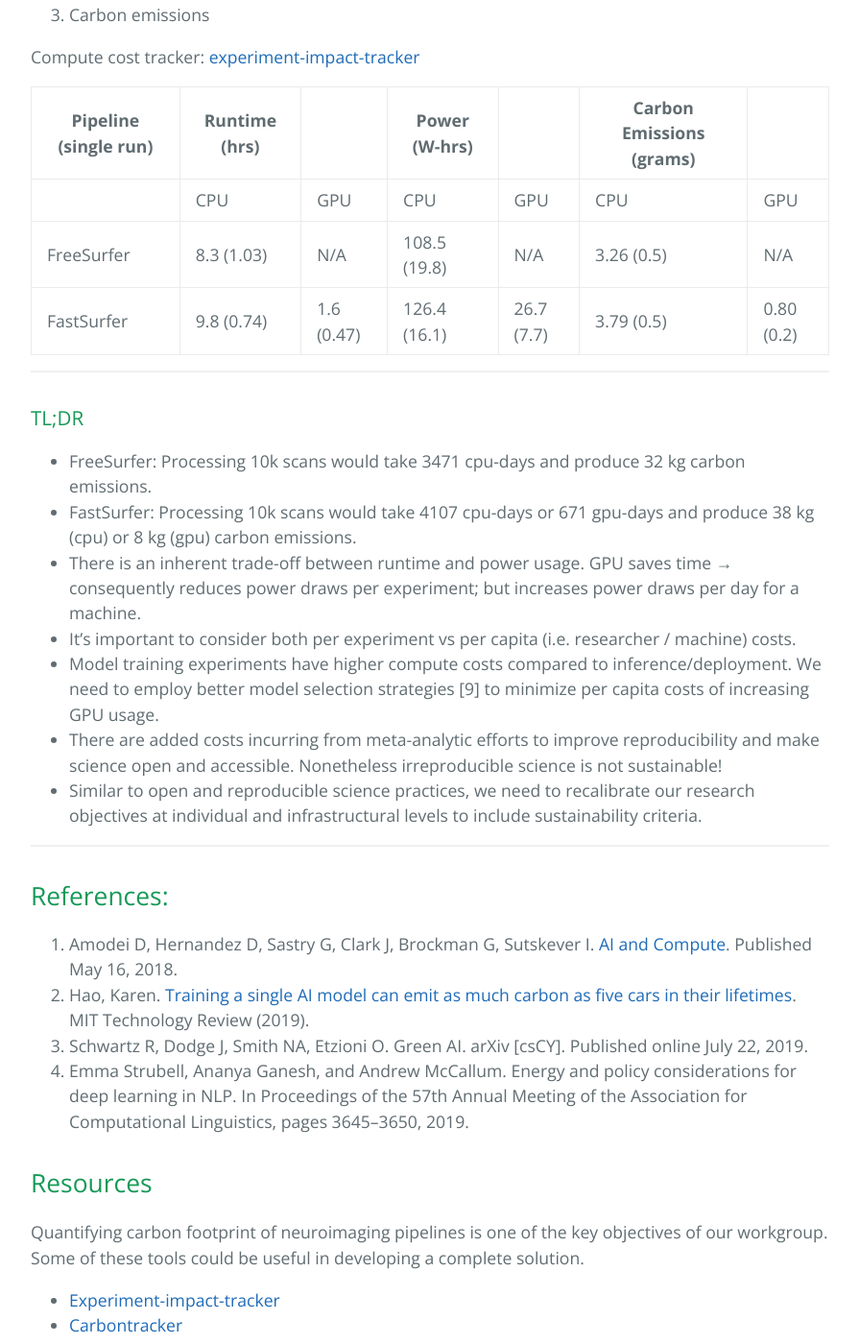
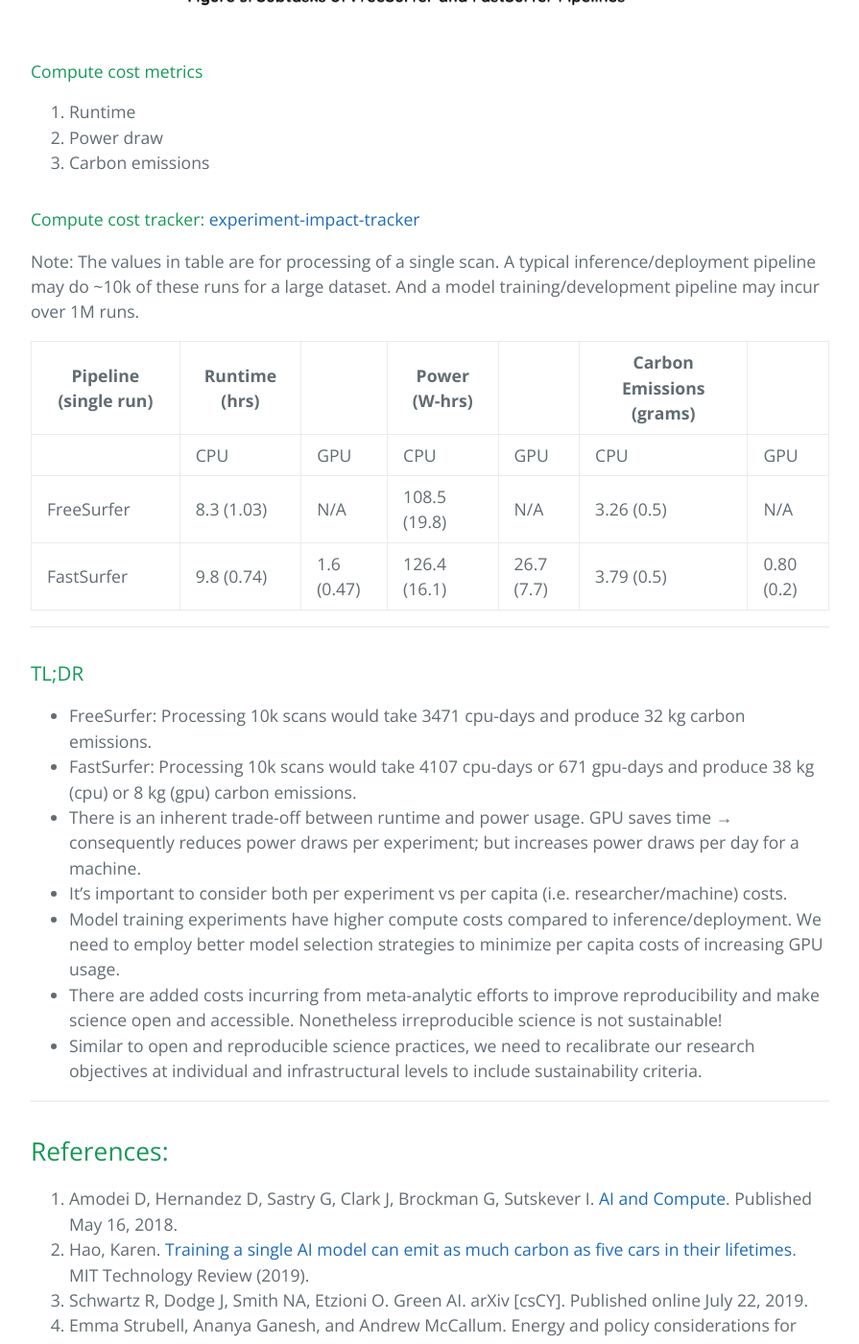
Before and after one commit to neuropipelines/neuropipelines.github.io, a Jekyll site: the page built from 10carbon.md, in a window 1280 px wide and 1400 px high, scrolled down 3031 px. Shown: the whole window at 96% size, without its empty margins (192-1087 px from the left). Built offline with Jekyll 4.4.1, drawn with Linux system fonts in a browser that asks for light colours.

Commit message:
fied minor formatting

```diff
--- a/10carbon.md
+++ b/10carbon.md
@@ -46,7 +46,7 @@ Several user-specific and infrastructure-specific factors contribute to the carb
 - HPC Cluster: [Compute Canada](https://docs.computecanada.ca/wiki/Getting_started) @ Quebec, Canada (PUE ~ 1.2)
 
 ### Image processing tasks part of FreeSurfer and FastSurfer pipelines:
-<img src="./figs/carbon/Free_Fast_Surfer.png" alt="Drawing" align="middle" width="500px"/>
+<img src="./figs/carbon/Free_Fast_Surfer.png" alt="Drawing" align="middle" width="750px"/>
 
 
 #### Compute cost metrics
@@ -54,7 +54,9 @@ Several user-specific and infrastructure-specific factors contribute to the carb
 2. Power draw
 3. Carbon emissions
 
-Compute cost tracker: [experiment-impact-tracker](https://github.com/Breakend/experiment-impact-tracker)
+#### Compute cost tracker: [experiment-impact-tracker](https://github.com/Breakend/experiment-impact-tracker)
+
+Note: The values in table are for processing of a single scan. A typical inference/deployment pipeline may do ~10k of these runs for a large dataset. And a model training/development pipeline may incur over 1M runs.
 
 | Pipeline (single run) | Runtime (hrs) |            | Power (W-hrs) |            | Carbon Emissions (grams) |            |
 |-----------------------|---------------|------------|---------------|------------|--------------------------|------------|
@@ -68,8 +70,8 @@ Compute cost tracker: [experiment-impact-tracker](https://github.com/Breakend/ex
 - FreeSurfer: Processing 10k scans would take 3471 cpu-days and produce 32 kg carbon emissions.
 - FastSurfer: Processing 10k scans would take 4107 cpu-days or 671 gpu-days and produce 38 kg (cpu) or 8 kg (gpu) carbon emissions.
 - There is an inherent trade-off between runtime and power usage. GPU saves time → consequently reduces power draws per experiment; but increases power draws per day for a machine.
-- It’s important to consider both per experiment vs per capita (i.e. researcher / machine) costs.
-- Model training experiments have higher compute costs compared to inference/deployment. We need to employ better model selection strategies [9] to minimize per capita costs of increasing GPU usage.
+- It’s important to consider both per experiment vs per capita (i.e. researcher/machine) costs.
+- Model training experiments have higher compute costs compared to inference/deployment. We need to employ better model selection strategies to minimize per capita costs of increasing GPU usage.
 - There are added costs incurring from meta-analytic efforts to improve reproducibility and make science open and accessible. Nonetheless irreproducible science is not sustainable!
 - Similar to open and reproducible science practices, we need to recalibrate our research objectives at individual and infrastructural levels to include sustainability criteria.
 
```
